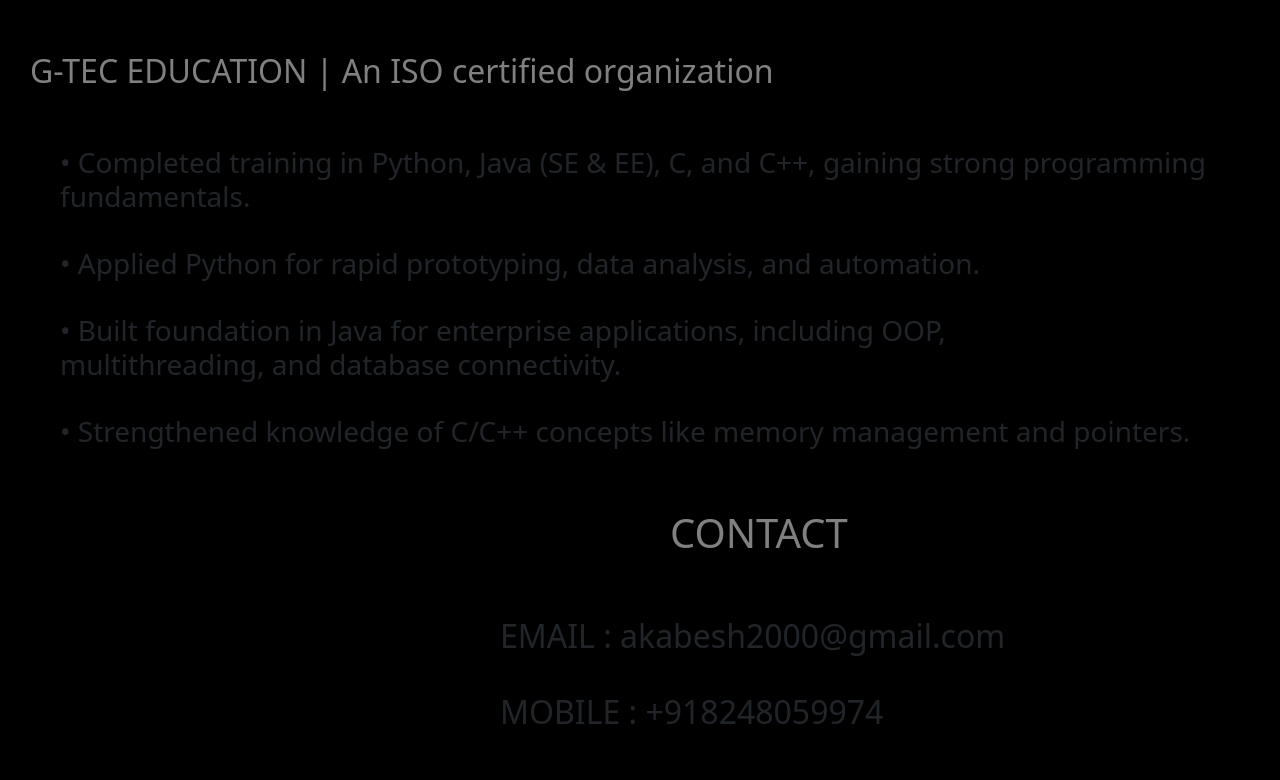
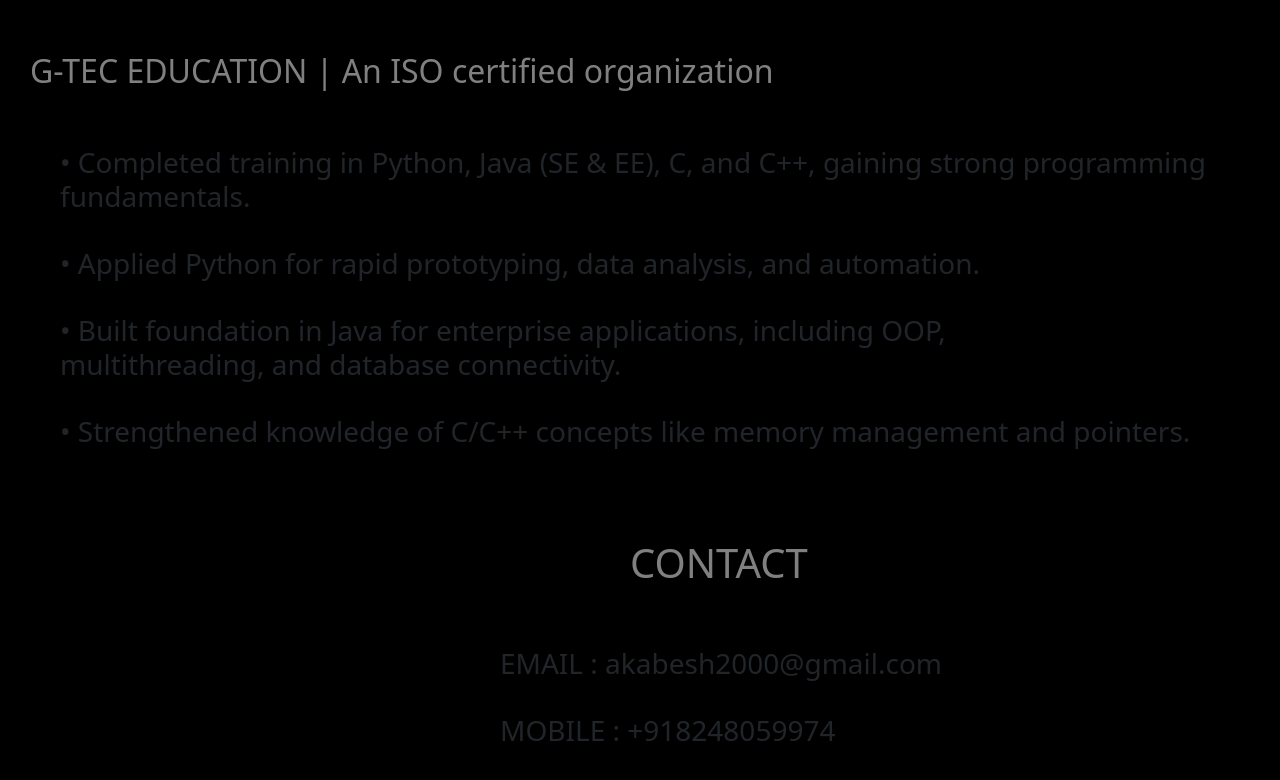
Before and after one commit to AKabesh746348/Portfolio, a React (Create React App) app: page / in a window 1280 px wide. Shown: the part 2102-2882 px from the top of the page. Built offline with nearby package versions, Linux system fonts and the light colour scheme.

Commit message:
margin-adj

```diff
--- a/package.json
+++ b/package.json
@@ -8,6 +8,7 @@
     "@testing-library/react": "^16.3.0",
     "@testing-library/user-event": "^13.5.0",
     "bootstrap": "^5.3.8",
+    "framer-motion": "^12.23.24",
     "react": "^19.2.0",
     "react-bootstrap": "^2.10.10",
     "react-dom": "^19.2.0",
--- a/src/Profile.js
+++ b/src/Profile.js
@@ -2,7 +2,6 @@
 import "./Profile.scss"
 import 'bootstrap/dist/css/bootstrap.min.css';
 import abesh from "./Common/Abesh.png"
-
 
 function Profile() {
 
@@ -121,9 +120,9 @@
   CONTACT
 </h1>
 
-<h2 className='cnt'>EMAIL : akabesh2000@gmail.com <br/><br/>
+<h3 className='cnt'>EMAIL : akabesh2000@gmail.com <br/><br/>
 MOBILE : +918248059974
-</h2>
+</h3>
 
 </div>
 
--- a/src/Profile.scss
+++ b/src/Profile.scss
@@ -8,7 +8,7 @@
     }
 
      @media (min-width: 768px) and (max-width: 1023px) {
-      /* ... */
+
     }
 
 
@@ -110,8 +110,8 @@
 }
 
 .ct{
-    margin-left: 670px;
-    margin-top: 60px;
+    margin-left: 630px;
+    margin-top: 90px;
     color: gray;
 }
 
```
Also changed, not shown: 1 other file (tests, documents, lock files or other folders).
